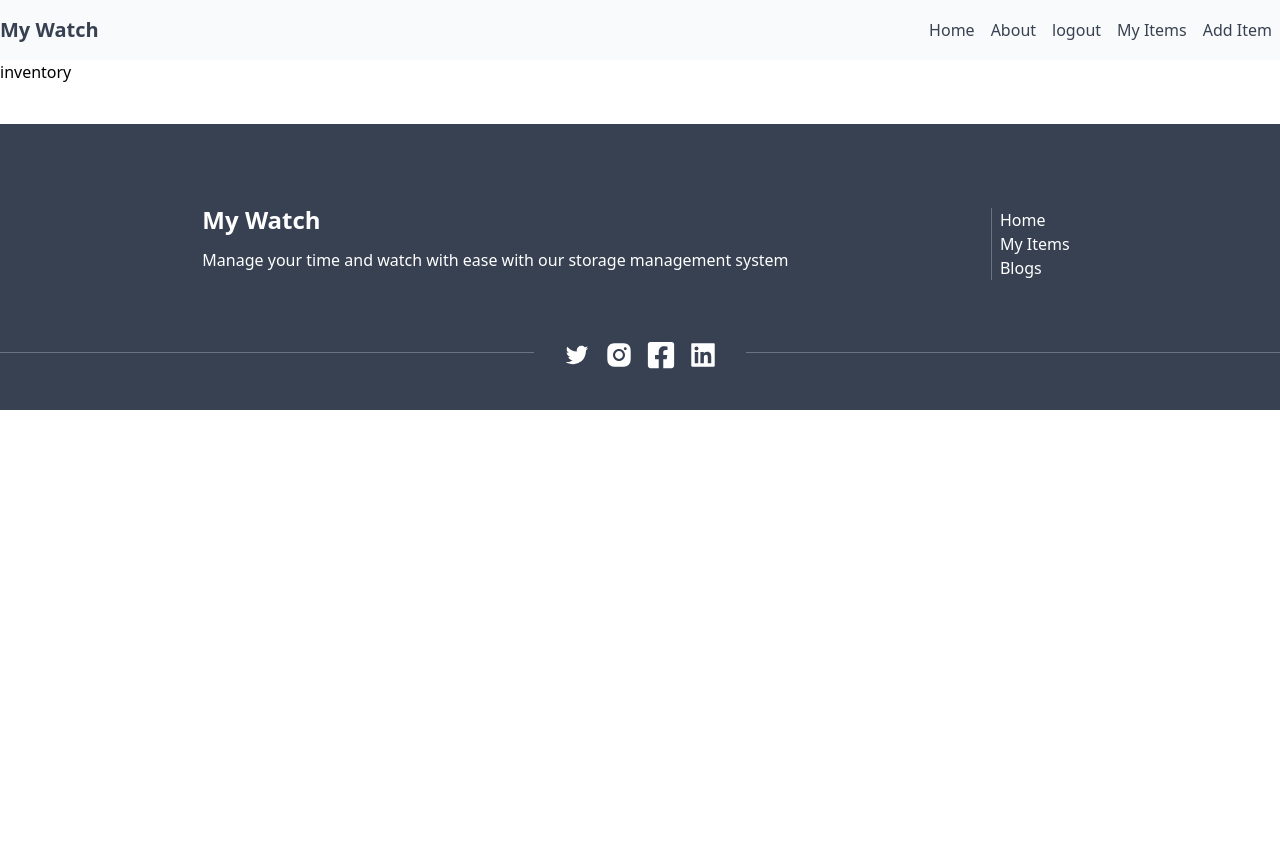
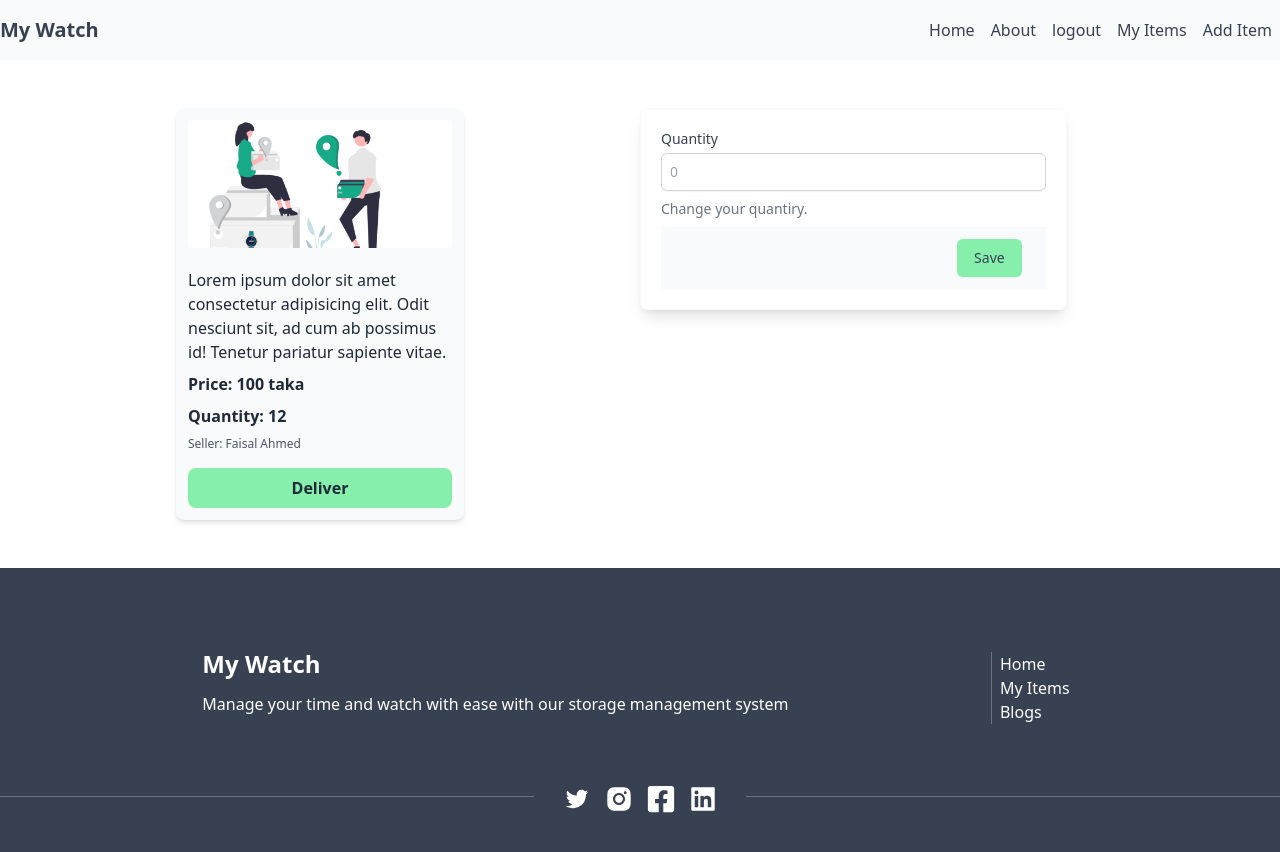
Before and after one commit to faisalantu/watch-warehouse-client, a React (Create React App) app: page /inventory/sd in a window 1280 px wide. Before the commit the page ends 800 px from the top, so only its background shows below. Built offline with nearby package versions, Linux system fonts and the light colour scheme; no server answers; sample sign-in values are in the browser's storage.

Commit message:
🐧 inventory page design done

```diff
--- a/src/pages/Inventory.js
+++ b/src/pages/Inventory.js
@@ -1,9 +1,47 @@
-import React from 'react';
+import React from "react";
+import ManageProductCard from "../components/ManageProductCard";
 
 const Inventory = () => {
   return (
-    <div>
-      inventory
+    <div className='md:flex my-12'>
+      <div className='md:w-6/12 flex items-center justify-center'>
+        <div>
+          <ManageProductCard />
+        </div>
+      </div>
+      <div className='md:w-6/12'>
+        <form className="md:w-8/12 shadow-lg border border-gray-50 overflow-hidden rounded-lg p-5" action=''>
+          <div>
+            <label
+              htmlFor='about'
+              className='block text-sm font-medium text-gray-700'
+            >
+              Quantity
+            </label>
+            <div className='mt-1'>
+              <input
+                id='about'
+                name='about'
+                className='p-2 shadow-sm outline-none focus:ring-green-500 focus:border-green-500 mt-1 block w-full sm:text-sm border border-gray-300 rounded-md'
+                placeholder='0'
+                defaultValue={""}
+                type="number"
+              />
+            </div>
+            <p className='my-2 text-sm text-gray-500 select-none'>
+              Change your quantiry.
+            </p>
+          </div>
+          <div className='px-4 py-3 bg-gray-50 text-right sm:px-6'>
+            <button
+              type='submit'
+              className='inline-flex justify-center py-2 px-4 border border-transparent shadow-sm text-sm font-medium rounded-md text-gray-700 bg-green-300 hover:bg-green-400 focus:outline-none focus:ring-2 focus:ring-offset-2 focus:ring-indigo-500'
+            >
+              Save
+            </button>
+          </div>
+        </form>
+      </div>
     </div>
   );
 };
```
